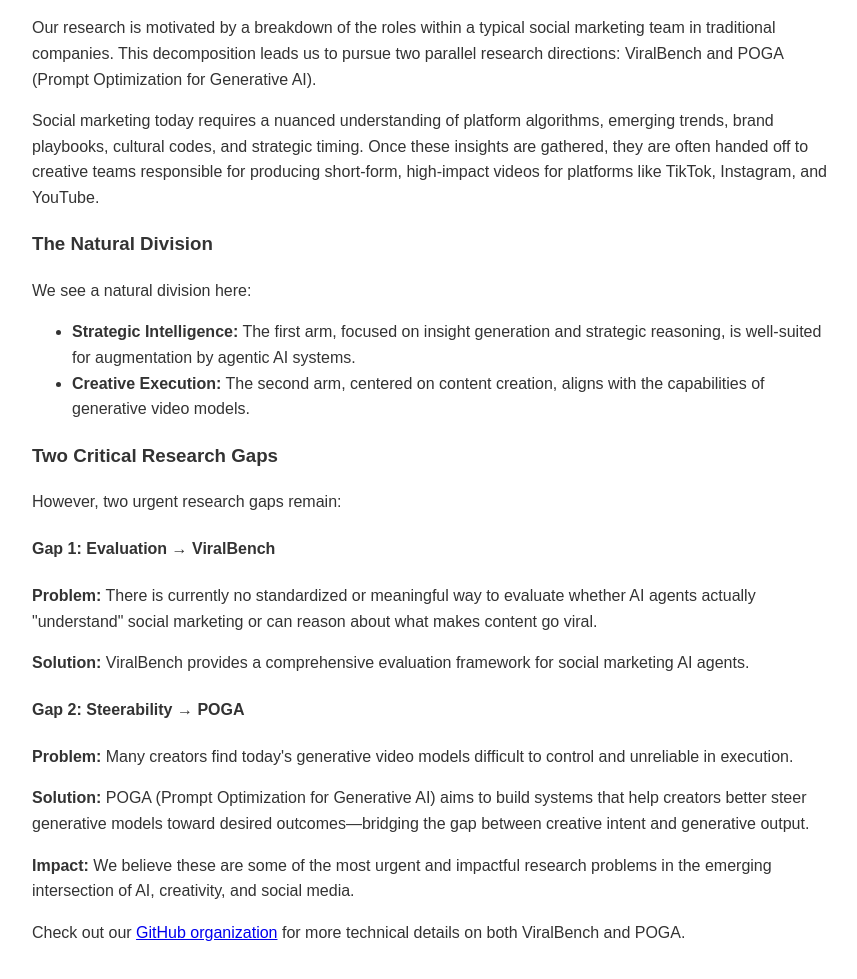
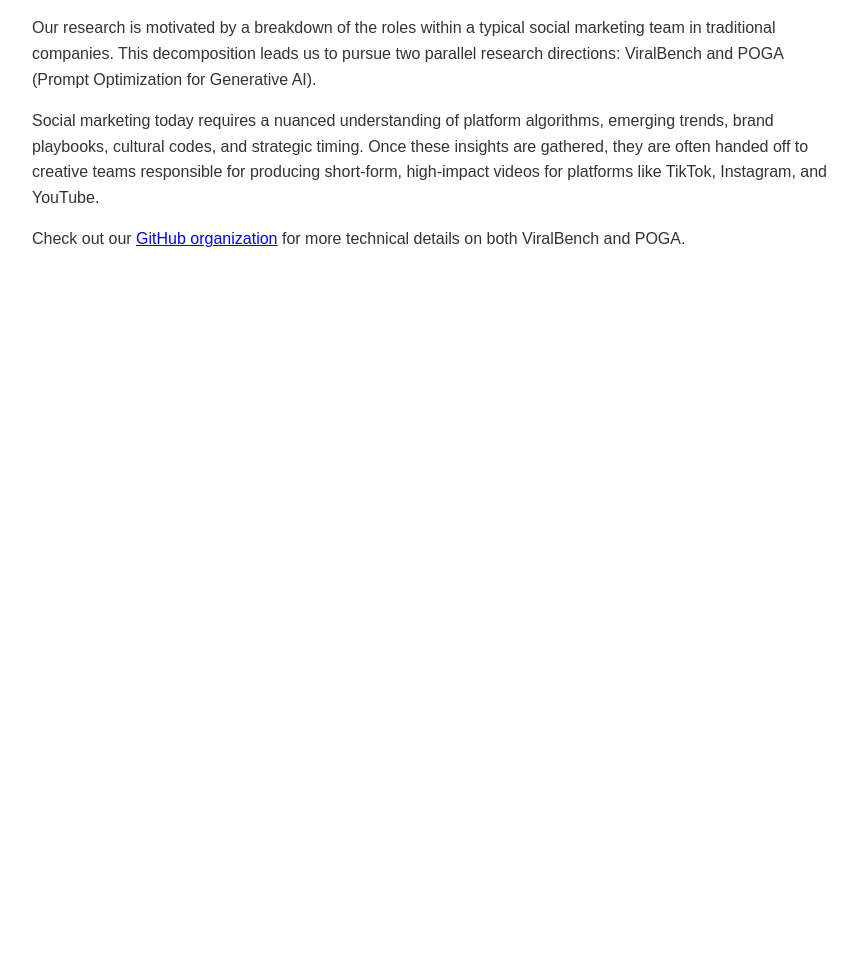
Before and after one commit to AI4Marketing/AI4Marketing.gitub.io, a plain HTML site: page index.html in a window 1280 px wide. Shown: the part 1285-2264 px from the top of the page, without its empty margins (208-1065 px from the left). After the commit the page ends 1573 px from the top, so only its background shows below. Drawn offline with Linux system fonts and the light colour scheme.

Commit message:
Update index.html

```diff
--- a/index.html
+++ b/index.html
@@ -36,7 +36,7 @@
 
     <h2>Organizing Committee:</h2>
 
-    <p><a href="https://hokindeng.github.io/" target="_blank">Hokin Deng</a> and <a href="https://www.linkedin.com/in/annaliang2024/" target="_blank">Anna Liang</a> will serve as the leading coordinators for this research community for now. But we are very excited for people to be interested in serving the new research field and community and we deeply thank you for your services.</p>
+    <p><a href="https://hokindeng.github.io/" target="_blank">Hokin Deng</a> will serve as the leading coordinator for this research community for now. But we are very excited for people to be interested in serving the new research field and community and we deeply thank you for your services.</p>
 
     <p>If you're a startup or company working in related fields and are interested in supporting our research, we'd love to hear from you—your collaboration would be deeply appreciated.</p>
 
@@ -55,25 +55,6 @@
 
     <p>Social marketing today requires a nuanced understanding of platform algorithms, emerging trends, brand playbooks, cultural codes, and strategic timing. Once these insights are gathered, they are often handed off to creative teams responsible for producing short-form, high-impact videos for platforms like TikTok, Instagram, and YouTube.</p>
 
-    <h3>The Natural Division</h3>
-    <p>We see a natural division here:</p>
-    <ul>
-        <li><strong>Strategic Intelligence:</strong> The first arm, focused on insight generation and strategic reasoning, is well-suited for augmentation by agentic AI systems.</li>
-        <li><strong>Creative Execution:</strong> The second arm, centered on content creation, aligns with the capabilities of generative video models.</li>
-    </ul>
-
-    <h3>Two Critical Research Gaps</h3>
-    <p>However, two urgent research gaps remain:</p>
-
-    <h4>Gap 1: Evaluation → ViralBench</h4>
-    <p><strong>Problem:</strong> There is currently no standardized or meaningful way to evaluate whether AI agents actually "understand" social marketing or can reason about what makes content go viral.</p>
-    <p><strong>Solution:</strong> ViralBench provides a comprehensive evaluation framework for social marketing AI agents.</p>
-
-    <h4>Gap 2: Steerability → POGA</h4>
-    <p><strong>Problem:</strong> Many creators find today's generative video models difficult to control and unreliable in execution.</p>
-    <p><strong>Solution:</strong> POGA (Prompt Optimization for Generative AI) aims to build systems that help creators better steer generative models toward desired outcomes—bridging the gap between creative intent and generative output.</p>
-
-    <p><strong>Impact:</strong> We believe these are some of the most urgent and impactful research problems in the emerging intersection of AI, creativity, and social media.</p>
 
     <p>Check out our <a href="https://github.com/AI4Marketing" target="_blank">GitHub organization</a> for more technical details on both ViralBench and POGA.</p>
 
```
